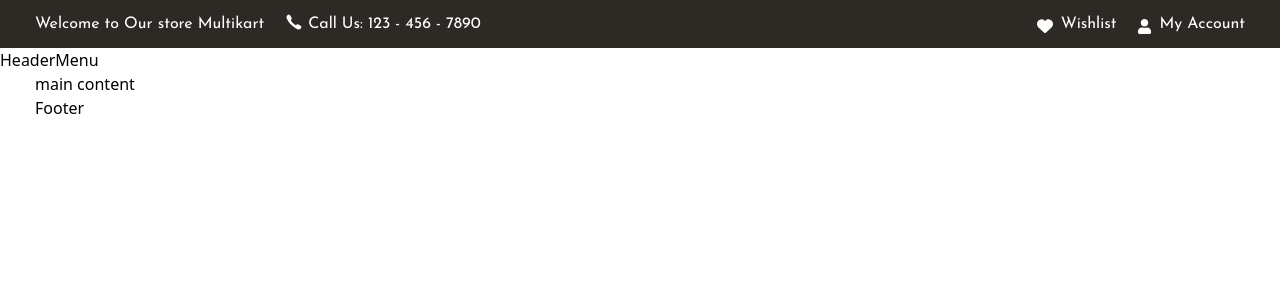
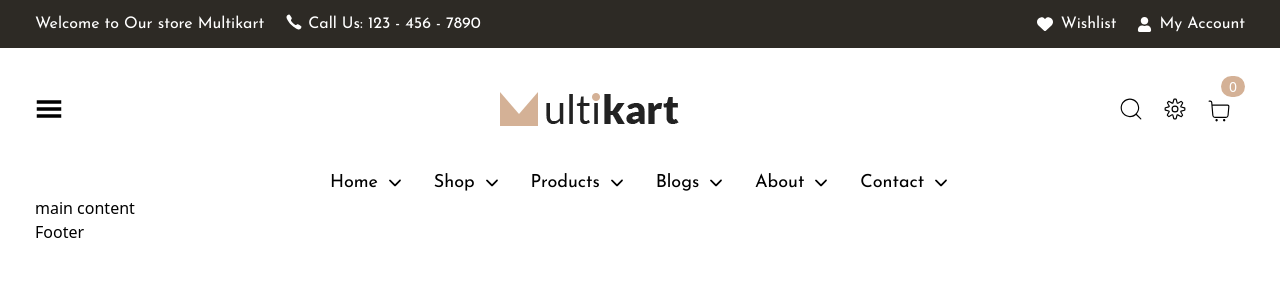
Before and after one commit to imadnanhassan/multikart-ecommerce, a React (Vite) app: page / in a window 1280 px wide. Shown: the top 300 px of the page. Built offline with nearby package versions, Linux system fonts and the light colour scheme.

Commit message:
main header 80% complete

```diff
--- /dev/null
+++ b/src/components/badge/Badge.jsx
@@ -0,0 +1,10 @@
+// eslint-disable-next-line react/prop-types
+export default function Badge({ text }) {
+  return (
+    <span
+      className={`inline-block bg-[#d4b196] text-[14px] text-white px-2 rounded-full`}
+    >
+      {text}
+    </span>
+  );
+}
--- a/src/components/headerMenu/headerMenu.jsx
+++ b/src/components/headerMenu/headerMenu.jsx
@@ -1,3 +1,67 @@
+import { GiHamburgerMenu } from "react-icons/gi";
+import { CiSearch } from "react-icons/ci";
+import { CiSettings } from "react-icons/ci";
+import { CiShoppingCart } from "react-icons/ci";
+import { IoIosArrowDown } from "react-icons/io";
+import Badge from "../badge/Badge";
+
 export default function HeaderMenu() {
-  return <div>HeaderMenu</div>;
+  return (
+    <div className="bg-[#fff]">
+      <div className="main-container ">
+        <div className="mainMenuTop flex items-center justify-between py-7">
+          <div className="mainMenuLeft">
+            <GiHamburgerMenu className="text-[28px] " />
+          </div>
+          <div className="logo">
+            <img src="/public/images/log.png" alt="" />
+          </div>
+          <div className="mainMenuRight flex items-center gap-4">
+            <span>
+              <CiSearch className="text-[28px]" />
+            </span>
+            <span>
+              <CiSettings className="text-[28px]" />
+            </span>
+            <span className="mb-4">
+              <div className="flex justify-center items-center ml-4">
+                <Badge text="0" />
+              </div>
+              <CiShoppingCart className="text-[28px]" />
+            </span>
+          </div>
+        </div>
+        <div className="mainMenuButtom">
+          <div className="navMenu w-[650px] mx-auto">
+            <ul className="flex items-center justify-around text-[18px]">
+              <li className="text-[18px] flex items-center gap-2">
+                Home
+                <IoIosArrowDown />
+              </li>
+              <li className="text-[18px] flex items-center gap-2">
+                Shop
+                <IoIosArrowDown />
+              </li>
+              <li className="text-[18px] flex items-center gap-2">
+                Products
+                <IoIosArrowDown />
+              </li>
+              <li className="text-[18px] flex items-center gap-2">
+                Blogs
+                <IoIosArrowDown />
+              </li>
+              <li className="text-[18px] flex items-center gap-2">
+                About
+                <IoIosArrowDown />
+              </li>
+              <li className="text-[18px] flex items-center gap-2">
+                Contact
+                <IoIosArrowDown />
+              </li>
+            </ul>
+          </div>
+        </div>
+      </div>
+    </div>
+  );
 }
--- a/src/components/headerMenu/topBar.jsx
+++ b/src/components/headerMenu/topBar.jsx
@@ -15,10 +15,10 @@ export default function Topbar() {
         <div className="tp-auth flex items-center">
           <ul className="flex gap-5">
             <li className="flex items-center gap-2">
-              <FaHeart className="text-[16px] mt-1" /> Wishlist
+              <FaHeart className="text-[16px] " /> Wishlist
             </li>
             <li className="flex items-center gap-2">
-              <FaUser className="text-[15px] mt-1" /> My Account
+              <FaUser className="text-[15px] " /> My Account
             </li>
           </ul>
         </div>
```
